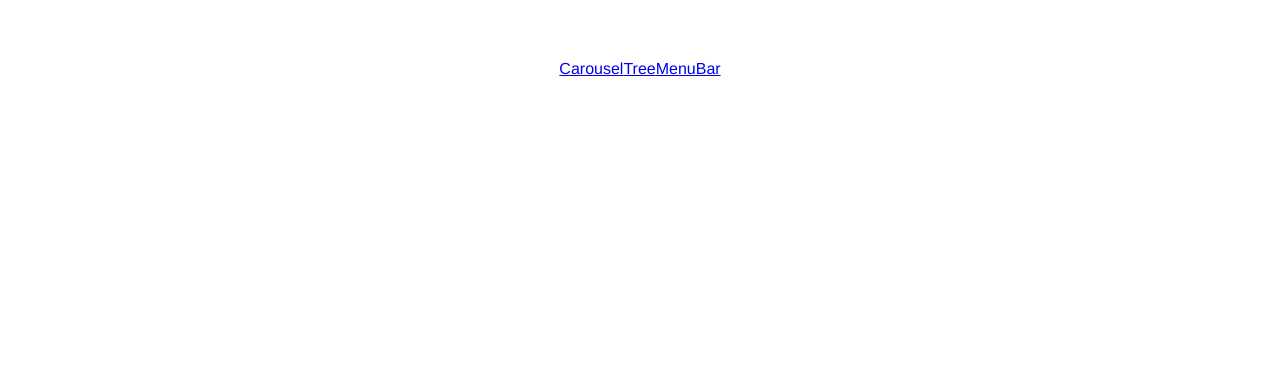
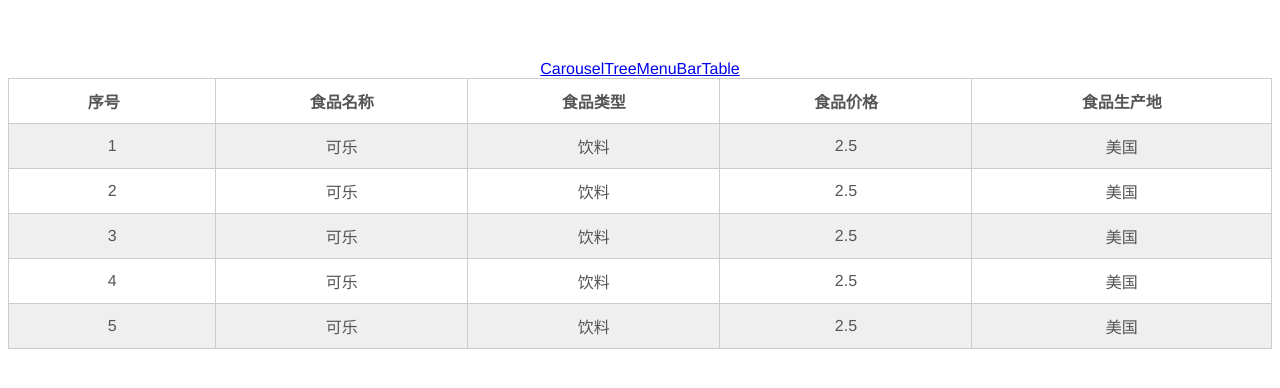
Before and after one commit to chase2v/vue-demo, a Vue app: page /table in a window 1280 px wide. Shown: the top 388 px of the page. Built offline with nearby package versions, Linux system fonts and the light colour scheme; a web font is replaced by a local one.

Commit message:
完成了表格组件的基本功

```diff
--- a/src/App.vue
+++ b/src/App.vue
@@ -3,6 +3,7 @@
     <router-link to="/carousel">Carousel</router-link>
     <router-link to="/tree">Tree</router-link>
     <router-link to="/menubar">MenuBar</router-link>
+    <router-link to="/table">Table</router-link>
     <router-view></router-view>
   </div>
 </template>
--- /dev/null
+++ b/src/components/table/dataHandler.js
@@ -0,0 +1,3 @@
+export default function dataHandler (data) {
+
+}
--- /dev/null
+++ b/src/components/table/table.vue
@@ -0,0 +1,97 @@
+<template lang="html">
+  <table class="table" :class="tableStyle">
+    <tbody>
+      <tr>
+        <th v-for="field in tdata.fields" :align="field.align" @click="reverse">{{ field.name }} <i v-if="field.align" class="fa" :class="iconTitle"></i></th>
+      </tr>
+      <tr v-for="row in tdata.rows">
+        <td v-for="rowData in row">{{ rowData }}</td>
+      </tr>
+    </tbody>
+  </table>
+</template>
+
+<script>
+import http from '../../util/http'
+
+export default {
+  name: 'table',
+  props: {
+    tableStyle: {
+      type: String,
+      default: 'table-border'
+    }
+  },
+  data () {
+    return {
+      tdata: {},
+      iconTitle: 'fa-sort-desc'
+    }
+  },
+  methods: {
+    reverse ($event) {
+      if ($event.currentTarget.align) {
+        this.iconTitle = this.iconTitle === 'fa-sort-desc' ? 'fa-sort-asc' : 'fa-sort-desc'
+        this.tdata.rows.reverse()
+      }
+    }
+  },
+  beforeCreate () {
+    http.$get('static/data/table_mock.json').then(res => {
+      this.tdata = JSON.parse(res).data
+    })
+  }
+}
+</script>
+
+<style lang="scss">
+
+.table.table-border {
+
+  width: 100%;
+  color: #555;
+  border: 1px solid #ccc;
+  border-collapse: collapse;
+  border-spacing: 0;
+
+  tr {
+    border-bottom: 1px solid #ccc;
+
+    &:last-child {
+      border-bottom: none;
+    }
+
+    &:nth-child(even) {
+      background-color: #efefef;
+    }
+  }
+
+  td, th {
+    border-right: 1px solid #ccc;
+    padding: 10px;
+    cursor: pointer;
+
+    &:hover {
+      background-color: #000;
+      color: #fff;
+    }
+
+    &:last-child {
+      border-right: none;
+    }
+  }
+}
+
+.fa {
+  /* fix 图标位置 */
+  position: relative;
+
+  &.fa-sort-desc {
+    top: -3px;
+  }
+  &.fa-sort-asc {
+    top: 3px;
+  }
+}
+
+</style>
--- a/src/router.js
+++ b/src/router.js
@@ -3,13 +3,15 @@ import VueRouter from 'vue-router'
 import Carousel from './components/carousel/Carousel'
 import Tree from './components/tree/Tree'
 import MenuBar from './components/menubar/MenuBar'
+import Table from './components/table/Table'
 
 Vue.use(VueRouter)
 
 const routes = [
   { path: '/carousel', component: Carousel },
   { path: '/tree', component: Tree },
-  { path: '/menubar', component: MenuBar }
+  { path: '/menubar', component: MenuBar },
+  { path: '/table', component: Table }
 ]
 
 const router = new VueRouter({
--- /dev/null
+++ b/static/data/table_mock.json
@@ -0,0 +1,34 @@
+{
+  "data" : {
+    "fields" : [
+      {
+        "name" : "序号",
+        "valueType" : "number",
+        "align" : "true"
+      },
+      {
+        "name" : "食品名称",
+        "valueType" : "string"
+      },
+      {
+        "name" : "食品类型",
+        "valueType" : "string"
+      },
+      {
+        "name" : "食品价格",
+        "valueType" : "number"
+      },
+      {
+        "name" : "食品生产地",
+        "valueType" : "string"
+      }
+    ],
+    "rows" : [
+      [1,"可乐","饮料",2.5,"美国"],
+      [2,"可乐","饮料",2.5,"美国"],
+      [3,"可乐","饮料",2.5,"美国"],
+      [4,"可乐","饮料",2.5,"美国"],
+      [5,"可乐","饮料",2.5,"美国"]
+    ]
+  }
+}
```
